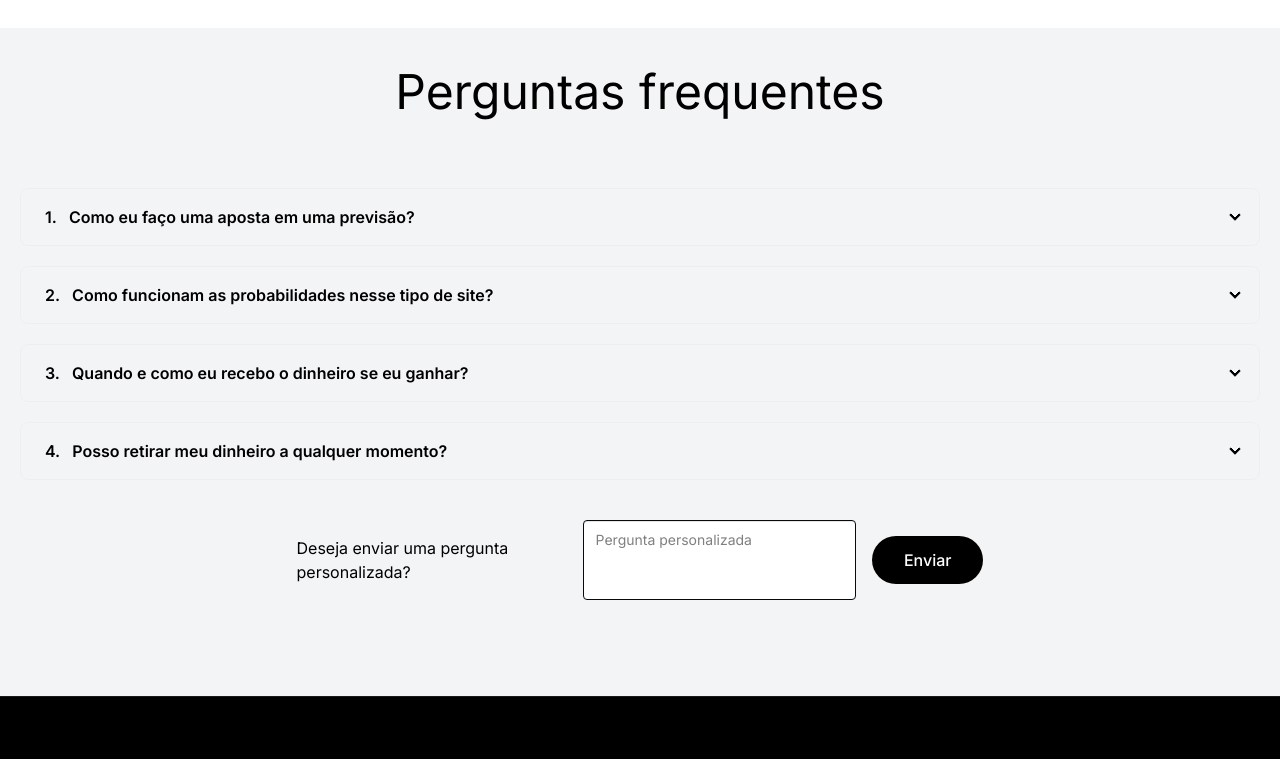
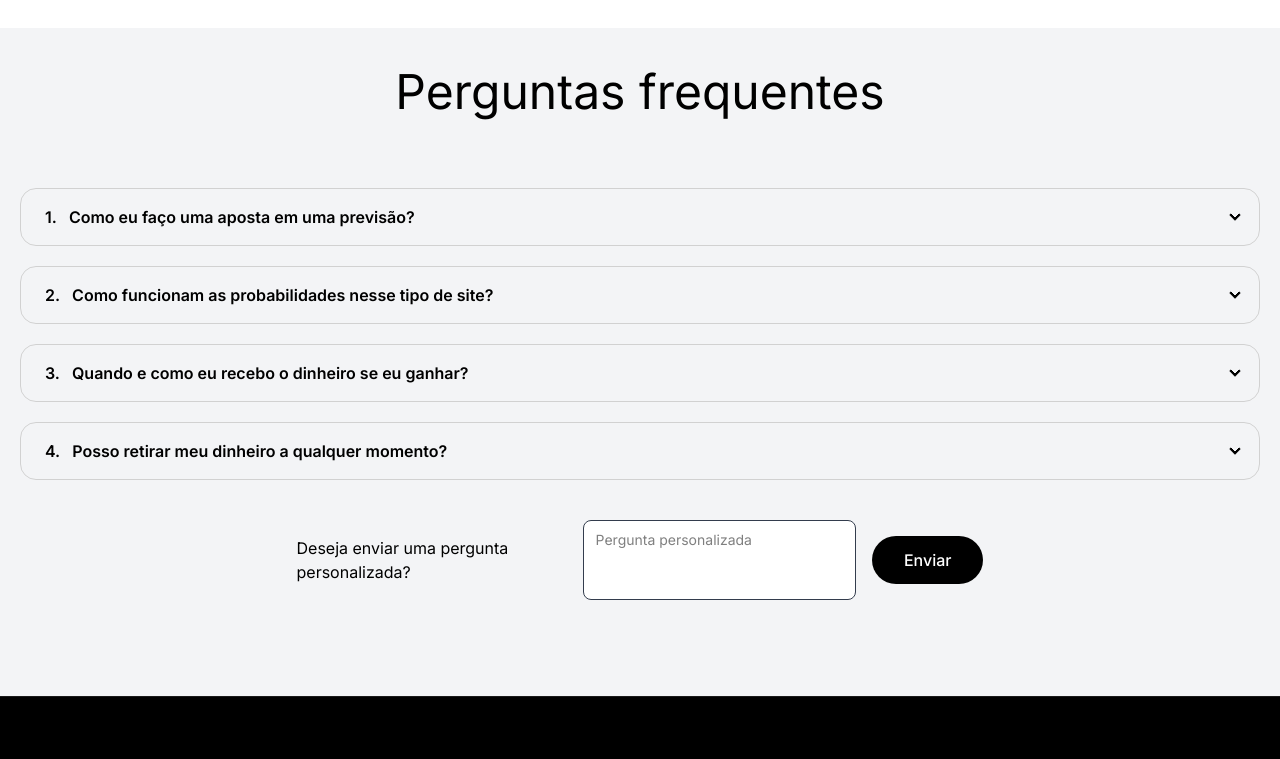
Before and after one commit to GustavoACaetano/cronomarket, a Vue app in the folder frontend/: page / in a window 1280 px wide. Shown: the part 5669-6428 px from the top of the page. Built offline with nearby package versions, Linux system fonts and the light colour scheme.

Commit message:
Adicionando tema claro

```diff
--- a/frontend/index.html
+++ b/frontend/index.html
@@ -1,5 +1,5 @@
 <!DOCTYPE html>
-<html lang="">
+<html lang="pt-BR" data-theme="emerald">
   <head>
     <meta charset="UTF-8">
     <link rel="icon" href="/icon.png">
--- a/frontend/src/style.css
+++ b/frontend/src/style.css
@@ -1,6 +1,42 @@
 @import url('https://fonts.googleapis.com/css2?family=Inter:wght@400;500;600;700&display=swap');
 @import 'tailwindcss';
 @plugin "daisyui";
+
+@plugin "daisyui/theme" {
+	name: "emerald";
+	default: true;
+	prefersdark: false;
+	color-scheme: light;
+	--color-base-100: oklch(100% 0 0);
+	--color-base-200: oklch(93% 0 0);
+	--color-base-300: oklch(86% 0 0);
+	--color-base-content: oklch(35.519% 0.032 262.988);
+	--color-primary: oklch(76.662% 0.135 153.45);
+	--color-primary-content: oklch(33.387% 0.04 162.24);
+	--color-secondary: oklch(61.302% 0.202 261.294);
+	--color-secondary-content: oklch(100% 0 0);
+	--color-accent: oklch(72.772% 0.149 33.2);
+	--color-accent-content: oklch(0% 0 0);
+	--color-neutral: oklch(35.519% 0.032 262.988);
+	--color-neutral-content: oklch(98.462% 0.001 247.838);
+	--color-info: oklch(72.06% 0.191 231.6);
+	--color-info-content: oklch(0% 0 0);
+	--color-success: oklch(64.8% 0.15 160);
+	--color-success-content: oklch(0% 0 0);
+	--color-warning: oklch(84.71% 0.199 83.87);
+	--color-warning-content: oklch(0% 0 0);
+	--color-error: oklch(71.76% 0.221 22.18);
+	--color-error-content: oklch(0% 0 0);
+	--radius-selector: 1rem;
+	--radius-field: 0.5rem;
+	--radius-box: 1rem;
+	--size-selector: 0.25rem;
+	--size-field: 0.25rem;
+	--border: 1px;
+	--depth: 0;
+	--noise: 0;
+}
+
 
 :root {
 	--root-bg: #ffffff;
@@ -50,18 +86,17 @@
 
 body {
 	font-family: 'Inter', sans-serif;
-	background-color: white;
-}
-
-button {
-	background-color: #000000;
+	background-color: var(--color-base-100);
+	color: var(--color-base-content);
+	min-height: 100vh;
+	margin: 0;
 }
 
 button:hover {
 	cursor: pointer;
-	background-color: #5e5e5e;
+  	filter: brightness(0.95);
 }
 
 html {
-  scroll-behavior: smooth;
+  	scroll-behavior: smooth;
 }
```
